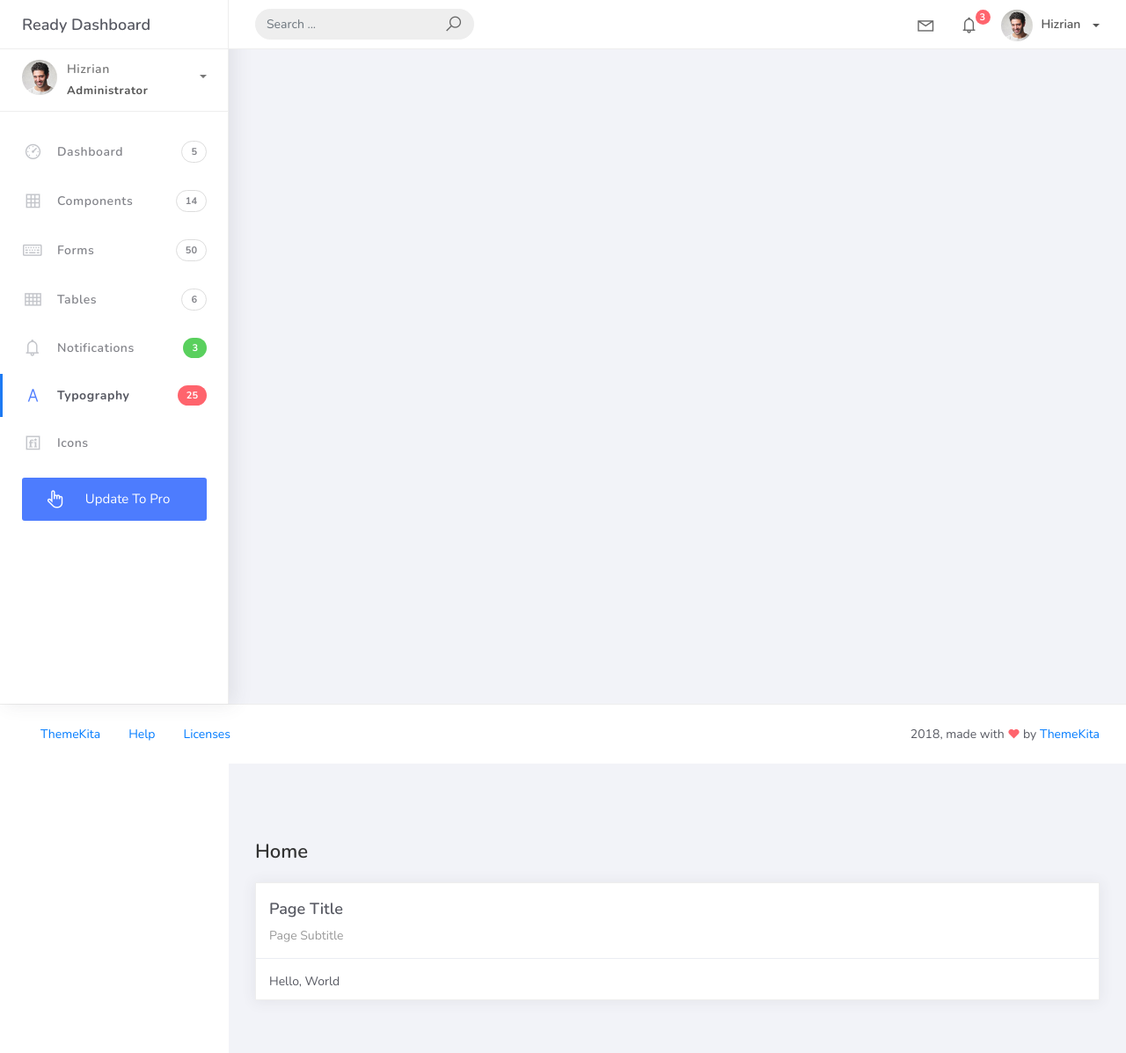
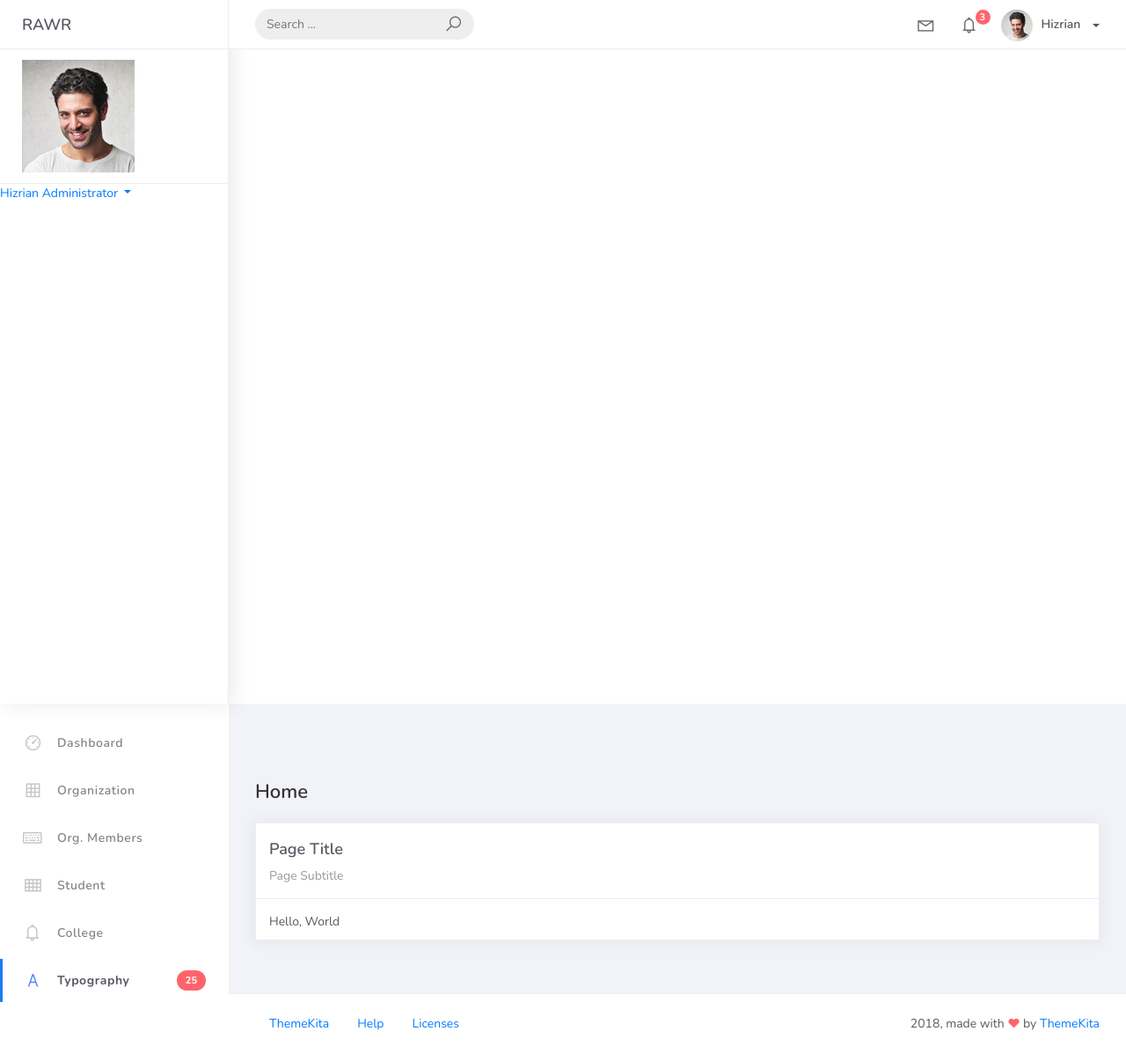
Before and after one commit to igris0220/PSUSphere, a Django app: template projectsite/templates/home.html in a window 1280 px wide. Shown: the whole page at 88% size. Run offline with Django 5.2, Linux system fonts and the light colour scheme; the template is opened without the code that fills it, so the values that code supplies are empty; some libraries are stand-ins or nearby versions.

Commit message:
changes base.html

```diff
--- a/projectsite/templates/base.html
+++ b/projectsite/templates/base.html
@@ -1,13 +1,14 @@
+
 {% load static %}
 <!DOCTYPE html>
 <html>
 <head>
 	<meta http-equiv="X-UA-Compatible" content="IE=edge,chrome=1" />
-	<title>{% block title %}PSUSphere{% endblock %}</title>
+	<title>{% block title %}PSUSphere{% endblock%}</title>
 	<meta content='width=device-width, initial-scale=1.0, maximum-scale=1.0, user-scalable=0, shrink-to-fit=no' name='viewport' />
-	<link rel="stylesheet" href="{% static 'css/bootstrap.min.css' %}">
 	<link rel="stylesheet" href="https://fonts.googleapis.com/css?family=Nunito:200,200i,300,300i,400,400i,600,600i,700,700i,800,800i,900,900i">
-	<link rel="stylesheet" href="{% static 'css/ready.css' %}">
+    <link rel="stylesheet" href="{% static 'css/bootstrap.min.css' %}">
+    <link rel="stylesheet" href="{% static 'css/ready.css' %}">
     <link rel="stylesheet" href="{% static 'css/demo.css' %}">
 </head>
 <body>
@@ -15,7 +16,7 @@
 		<div class="main-header">
 			<div class="logo-header">
 				<a href="index.html" class="logo">
-					Ready Dashboard
+					RAWR
 				</a>
 				<button class="navbar-toggler sidenav-toggler ml-auto" type="button" data-toggle="collapse" data-target="collapse" aria-controls="sidebar" aria-expanded="false" aria-label="Toggle navigation">
 					<span class="navbar-toggler-icon"></span>
@@ -78,7 +79,7 @@
 										</a>
 										<a href="#">
 											<div class="notif-img">
-												<img src="assets/img/profile2.jpg" alt="Img Profile">
+												<img src="{% static 'img/profile.jpg %'}" alt="user-img">
 											</div>
 											<div class="notif-content">
 												<span class="block">
@@ -108,8 +109,7 @@
 							<ul class="dropdown-menu dropdown-user">
 								<li>
 									<div class="user-box">
-										<div class="u-img"><img src="assets/img/profile.jpg" alt="user"></div>
-										<div class="u-text">
+                                        <div class="u-img"><img src="{% static 'img/profile.jpg' %}" alt="user"></div>										<div class="u-text">
 											<h4>Hizrian</h4>
 											<p class="text-muted">hello@themekita.com</p><a href="profile.html" class="btn btn-rounded btn-danger btn-sm">View Profile</a></div>
 										</div>
@@ -132,8 +132,7 @@
 			<div class="sidebar">
 				<div class="scrollbar-inner sidebar-wrapper">
 					<div class="user">
-						<div class="photo">
-							<img src="assets/img/profile.jpg">
+						<img src="{% static 'img/profile.jpg' %}">
 						</div>
 						<div class="info">
 							<a class="" data-toggle="collapse" href="#collapseExample" aria-expanded="true">
@@ -171,35 +170,30 @@
 							<a href="index.html">
 								<i class="la la-dashboard"></i>
 								<p>Dashboard</p>
-								<span class="badge badge-count">5</span>
 							</a>
 						</li>
 						<li class="nav-item">
 							<a href="components.html">
 								<i class="la la-table"></i>
-								<p>Components</p>
-								<span class="badge badge-count">14</span>
+								<p>Organization</p>
 							</a>
 						</li>
 						<li class="nav-item">
 							<a href="forms.html">
 								<i class="la la-keyboard-o"></i>
-								<p>Forms</p>
-								<span class="badge badge-count">50</span>
+								<p>Org. Members</p>
 							</a>
 						</li>
 						<li class="nav-item">
 							<a href="tables.html">
 								<i class="la la-th"></i>
-								<p>Tables</p>
-								<span class="badge badge-count">6</span>
+								<p>Student</p>
 							</a>
 						</li>
 						<li class="nav-item">
 							<a href="notifications.html">
 								<i class="la la-bell"></i>
-								<p>Notifications</p>
-								<span class="badge badge-success">3</span>
+								<p>College</p>
 							</a>
 						</li>
 						<li class="nav-item active">
@@ -209,161 +203,12 @@
 								<span class="badge badge-danger">25</span>
 							</a>
 						</li>
-						<li class="nav-item">
-							<a href="icons.html">
-								<i class="la la-fonticons"></i>
-								<p>Icons</p>
-							</a>
-						</li>
-						<li class="nav-item update-pro">
-							<button  data-toggle="modal" data-target="#modalUpdate">
-								<i class="la la-hand-pointer-o"></i>
-								<p>Update To Pro</p>
-							</button>
-						</li>
 					</ul>
 				</div>
 			</div>
 			<div class="main-panel">
-				<div class="content">
-					<div class="container-fluid">
-						{% comment %} <h4 class="page-title">Typography</h4>
-						<div class="row">
-							<div class="col-md-12">
-								<div class="card">
-									<div class="card-header">
-										<div class="card-title">Card Title</div>
-										<div class="card-category">Card Category</div>
-									</div>
-									<div class="card-body">
-										<table class="table table-typo">
-											<tbody>
-												<tr>
-													<td>
-														<p>Header 1</p>
-
-													</td>
-													<td><span class="h1">h1. Bootstrap heading</span></td>
-												</tr>
-												<tr>
-													<td>
-														<p>Header 2</p>
-
-													</td>
-													<td><span class="h2">h2. Bootstrap heading</span></td>
-												</tr>
-												<tr>
-													<td>
-														<p>Header 3</p>
-
-													</td>
-													<td><span class="h3">h3. Bootstrap heading</span></td>
-												</tr>
-												<tr>
-													<td>
-														<p>Header 4</p>
-
-													</td>
-													<td><span class="h4">h4. Bootstrap heading</span></td>
-												</tr>
-												<tr>
-													<td>
-														<p>Header 5</p>
-
-													</td>
-													<td><span class="h5">h5. Bootstrap heading</span></td>
-												</tr>
-												<tr>
-													<td>
-														<p>Header 5</p>
-
-													</td>
-													<td><span class="h6">h6. Bootstrap heading</span></td>
-												</tr>
-												<tr>
-													<td>
-														<p>Paragraph</p>
-
-													</td>
-													<td><p>Lorem Ipsum is simply dummy text of the printing and typesetting industry. Lorem Ipsum has been the industry's standard dummy text ever since the 1500s, when an unknown printer took a galley of type and scrambled it to make a type specimen book.</p></span></td>
-												</tr>
-												<tr>
-													<td>
-														<p>Paragraph Lead</p>
-
-													</td>
-													<td><p class="lead">Lorem Ipsum is simply dummy text of the printing and typesetting industry. Lorem Ipsum has been the industry's standard dummy text ever since the 1500s, when an unknown printer took a galley of type and scrambled it to make a type specimen book.</p></td>
-												</tr>
-												<tr>
-													<td>
-														<p>Quote</p>
-
-													</td>
-													<td><blockquote>
-														<p class="blockquote blockquote-primary">
-															"Lorem Ipsum is simply dummy text of the printing and typesetting industry. Lorem Ipsum has been the industry's standard dummy text ever since the 1500s, when an unknown printer took a galley of type and scrambled it to make a type specimen book."
-															<br>
-															<br>
-															<small>
-																- Noaa
-															</small>
-														</p>
-													</blockquote></td>
-												</tr>
-												<tr>
-													<td>
-														<p>Primary Text</p>
-
-													</td>
-													<td><p class="text-primary">Lorem Ipsum is simply dummy text of the printing and typesetting industry...</p></span></td>
-												</tr>
-												<tr>
-													<td>
-														<p>Info Text</p>
-
-													</td>
-													<td><p class="text-info">Lorem Ipsum is simply dummy text of the printing and typesetting industry...</p></span></td>
-												</tr>
-												<tr>
-													<td>
-														<p>Success Text</p>
-
-													</td>
-													<td><p class="text-success">Lorem Ipsum is simply dummy text of the printing and typesetting industry...</p></span></td>
-												</tr>
-												<tr>
-													<td>
-														<p>Warning Text</p>
-
-													</td>
-													<td><p class="text-warning">Lorem Ipsum is simply dummy text of the printing and typesetting industry...</p></span></td>
-												</tr>
-												<tr>
-													<td>
-														<p>Danger Text</p>
-
-													</td>
-													<td><p class="text-danger">Lorem Ipsum is simply dummy text of the printing and typesetting industry...</p></span></td>
-												</tr>
-												<tr>
-													<td>
-														<p>Muted Text</p>
-
-													</td>
-													<td><p class="text-muted">Lorem Ipsum is simply dummy text of the printing and typesetting industry...</p></span></td>
-												</tr>
-											</tbody>
-										</table>
-									</div> {% endcomment %}
-									{% comment %} <div class="card-footer">
-										<hr>
-										Card Footer
-									</div> {% endcomment %}
-								</div>
-							</div>
-						</div>
-					</div>
-				</div>
+                {%block content%}
+                {%endblock%}
 				<footer class="footer">
 					<div class="container-fluid">
 						<nav class="pull-left">
@@ -428,9 +273,4 @@
 <script src="{% static 'js/plugin/chart-circle/circles.min.js' %}"></script>
 <script src="{% static 'js/plugin/jquery-scrollbar/jquery.scrollbar.min.js' %}"></script>
 <script src="{% static 'js/ready.min.js' %}"></script>
-
-<div class="main-panel">
-    {% block content %}
-    {% endblock %}
-
 </html>
```
